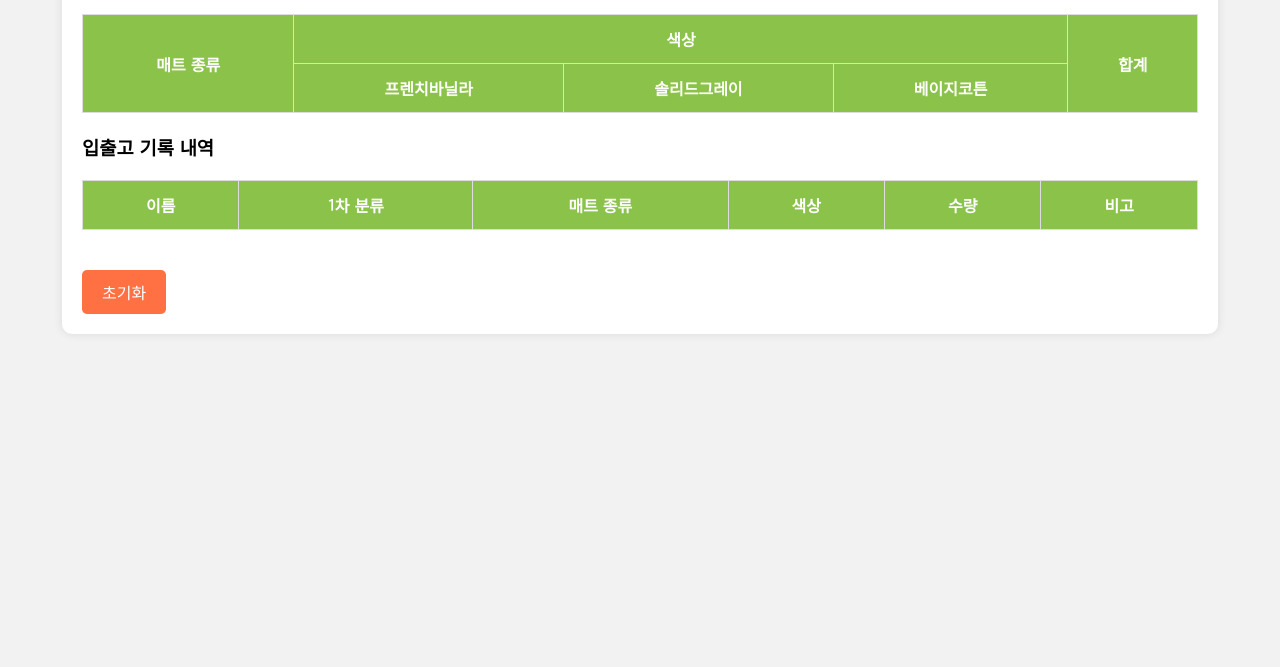
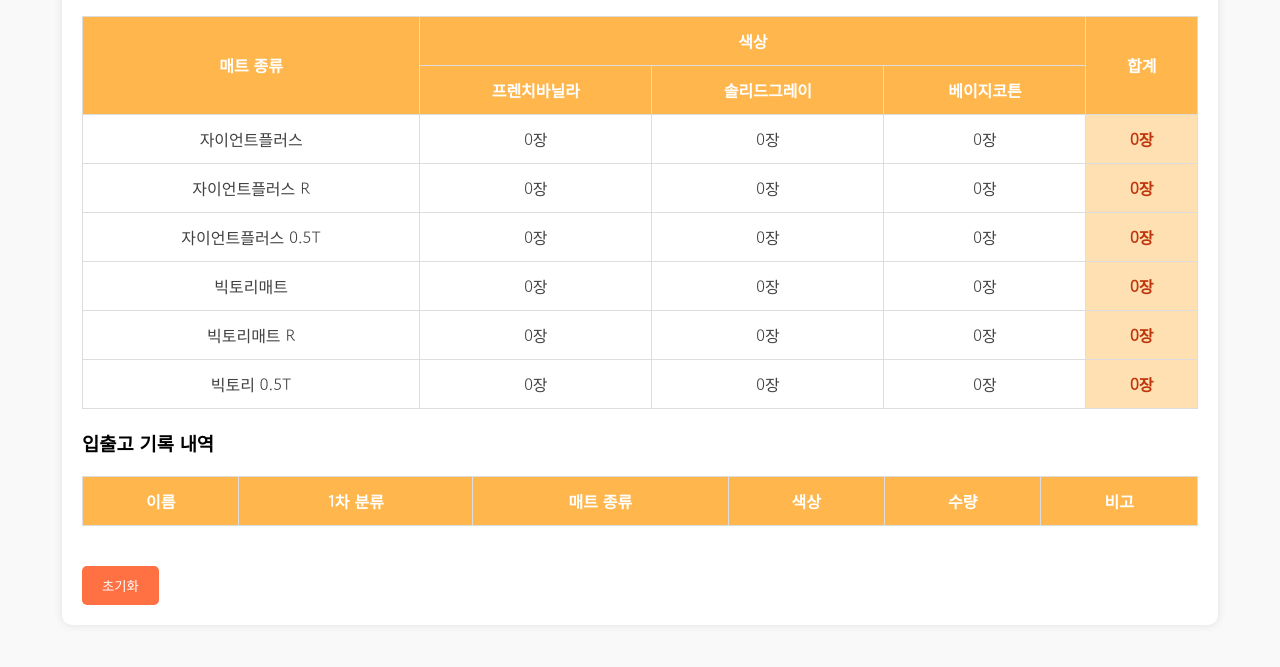
Before and after one commit to yechan97/mat-mn, a plain HTML site: page admin.html in a window 1280 px wide. Shown: the part 133-800 px from the top of the page. Drawn offline with Linux system fonts and the light colour scheme.

Commit message:
Update admin.html

```diff
--- a/admin.html
+++ b/admin.html
@@ -7,7 +7,7 @@
     <style>
         body {
             font-family: 'Gowun Dodum', sans-serif;
-            background-color: #f2f2f2;  /* 전체 배경색을 부드러운 회색으로 변경 */
+            background-color: #f9f9f9;
             margin: 0;
             padding: 20px;
         }
@@ -22,10 +22,9 @@
         h1 {
             text-align: center;
             padding: 10px;
-            background-color: #6a9fb5;  /* 차분한 파란색 배경 */
-            color: #ffffff;  /* 흰색 텍스트 */
+            background-color: #ffcc80;
+            color: #3e2723;
             border-radius: 10px;
-            margin-bottom: 20px;
         }
         table {
             width: 100%;
@@ -36,36 +35,112 @@
             border: 1px solid #ddd;
             padding: 12px;
             text-align: center;
-            color: #333333;  /* 텍스트 색상을 진한 회색으로 설정 */
+            color: #424242;
         }
         th {
-            background-color: #8bc34a;  /* 헤더 배경을 연두색으로 설정 */
-            color: #ffffff;
+            background-color: #ffb74d;
+            color: white;
         }
         .total-cell {
-            background-color: #c5e1a5;  /* 합계 셀은 연한 연두색 배경 */
+            background-color: #ffe0b2;
             font-weight: bold;
-            color: #33691e;  /* 진한 녹색 텍스트 */
+            color: #bf360c;
         }
         button {
             margin-top: 20px;
             padding: 10px 20px;
-            background-color: #ff7043;  /* 오렌지색 버튼 */
+            background-color: #ff7043;
             color: #ffffff;
             border: none;
             border-radius: 5px;
             cursor: pointer;
-            font-size: 16px;
         }
         button:hover {
-            background-color: #e64a19;
-        }
-        .record-table h3 {
-            background-color: #e1bee7;  /* 연한 보라색 배경 */
-            padding: 10px;
-            border-radius: 5px;
+            background-color: #d84315;
         }
     </style>
+    <script>
+        // 매트 종류와 이름 연결을 위한 매핑 설정
+        const matMapping = {
+            "일반": "",
+            "리퍼브": " R",
+            "0.5t": " 0.5T"
+        };
+
+        // 전체 재고 데이터를 관리할 객체
+        let stockData = {
+            "자이언트플러스": { "프렌치바닐라": 0, "솔리드그레이": 0, "베이지코튼": 0 },
+            "자이언트플러스 R": { "프렌치바닐라": 0, "솔리드그레이": 0, "베이지코튼": 0 },
+            "자이언트플러스 0.5T": { "프렌치바닐라": 0, "솔리드그레이": 0, "베이지코튼": 0 },
+            "빅토리매트": { "프렌치바닐라": 0, "솔리드그레이": 0, "베이지코튼": 0 },
+            "빅토리매트 R": { "프렌치바닐라": 0, "솔리드그레이": 0, "베이지코튼": 0 },
+            "빅토리 0.5T": { "프렌치바닐라": 0, "솔리드그레이": 0, "베이지코튼": 0 }
+        };
+
+        document.addEventListener("DOMContentLoaded", () => {
+            loadAdminData();  // 초기 데이터 로드
+            updateStockTable();  // 테이블 업데이트
+        });
+
+        // 관리자 페이지에서 데이터 불러오기
+        function loadAdminData() {
+            const adminEntries = JSON.parse(localStorage.getItem("adminEntries")) || [];
+            const tableBody = document.getElementById("admin-table-body");
+
+            // 테이블에 데이터 추가
+            adminEntries.forEach(entry => {
+                const row = document.createElement("tr");
+                row.innerHTML = `<td>${entry.name}</td><td>${entry.category}</td><td>${getMatName(entry.category, entry.type)}</td><td>${entry.color}</td><td>${entry.quantity}</td><td>${entry.notes}</td>`;
+                tableBody.appendChild(row);
+
+                // 입출고 내역에 따른 수량 업데이트
+                const matName = getMatName(entry.category, entry.type);  // 매트 이름 변환
+                if (entry.notes.includes("입고")) {
+                    stockData[matName][entry.color] += parseInt(entry.quantity);
+                } else if (entry.notes.includes("출고")) {
+                    stockData[matName][entry.color] -= parseInt(entry.quantity);
+                }
+            });
+        }
+
+        // 재고 테이블 업데이트 함수
+        function updateStockTable() {
+            const tableBody = document.getElementById("stock-table-body");
+
+            // 기존 행 모두 삭제
+            tableBody.innerHTML = "";
+
+            // 새로운 행 추가
+            for (const type in stockData) {
+                const colors = stockData[type];
+                const row = document.createElement("tr");
+                let total = 0;
+
+                row.innerHTML = `<td>${type}</td>`;
+                for (const color in colors) {
+                    row.innerHTML += `<td>${colors[color]}장</td>`;
+                    total += colors[color];
+                }
+                row.innerHTML += `<td class="total-cell">${total}장</td>`;
+                tableBody.appendChild(row);
+            }
+        }
+
+        // 매트 이름 변환 함수
+        function getMatName(category, type) {
+            const suffix = matMapping[category] || "";
+            return `${type}${suffix}`;
+        }
+
+        // 재고 초기화 함수
+        function clearData() {
+            if (confirm("정말 데이터를 초기화하시겠습니까?")) {
+                localStorage.removeItem("adminEntries");
+                alert("데이터가 초기화되었습니다.");
+                window.location.reload();
+            }
+        }
+    </script>
 </head>
 <body>
     <div class="container">
@@ -91,7 +166,7 @@
         </table>
 
         <!-- 데이터 기록 내역 -->
-        <h3 class="record-table">입출고 기록 내역</h3>
+        <h3>입출고 기록 내역</h3>
         <table>
             <thead>
                 <tr>
@@ -111,9 +186,5 @@
         <!-- 초기화 버튼 -->
         <button onclick="clearData()">초기화</button>
     </div>
-
-    <script>
-        // 기존 데이터 로드 및 테이블 업데이트는 이전 코드와 동일
-    </script>
 </body>
 </html>
```
